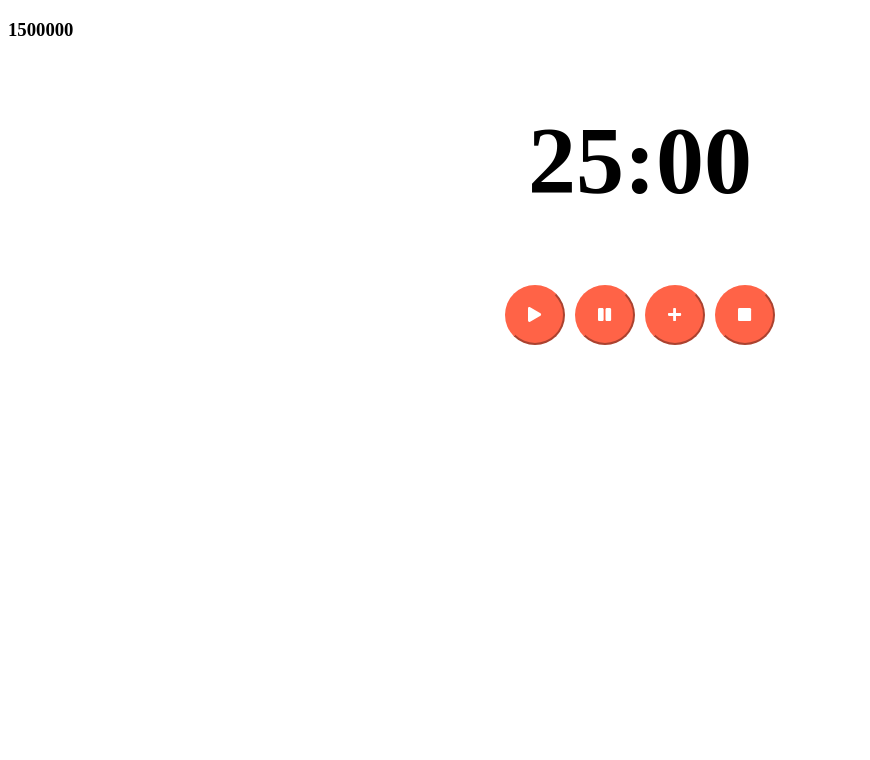
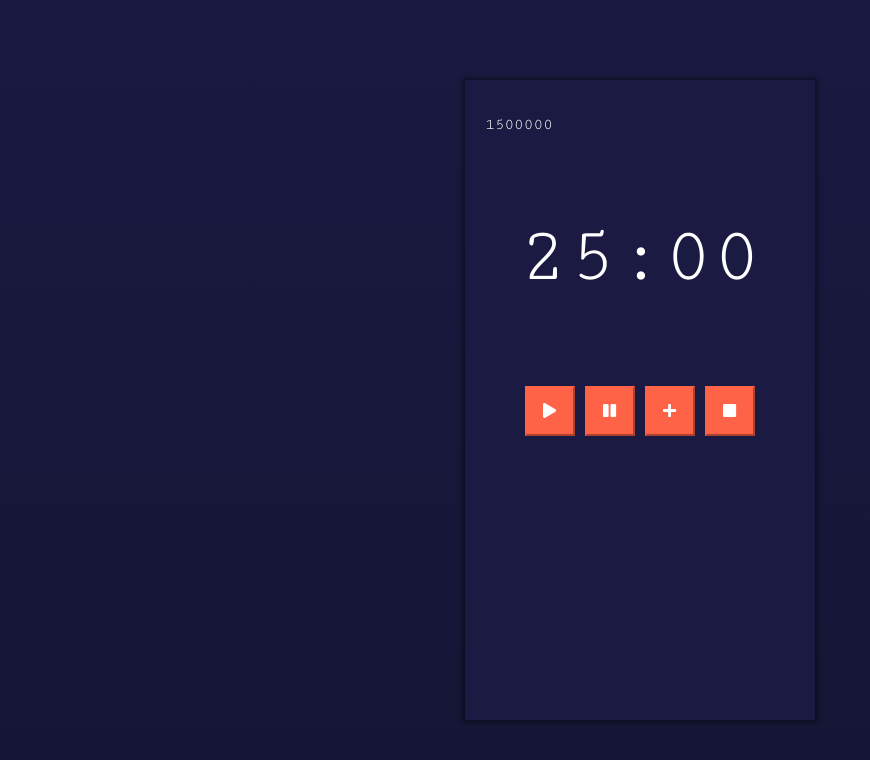
Before and after one commit to fmammoli/pomodoro-timer, a React (Create React App) app: page / in a window 1280 px wide. Shown: the top 760 px of the page, without its empty margins (0-870 px from the left). Built offline with nearby package versions, Linux system fonts and the light colour scheme.

Commit message:
global style w/ styled-components

```diff
--- a/public/index.html
+++ b/public/index.html
@@ -6,6 +6,8 @@
     <meta name="viewport" content="width=device-width, initial-scale=1" />
     <meta name="theme-color" content="#000000" />
 
+    <link rel="preconnect" href="https://fonts.gstatic.com">
+    <link href="https://fonts.googleapis.com/css2?family=Cutive+Mono&display=swap" rel="stylesheet">
 
     <title>Pomodoro</title>
   </head>
--- a/src/App.js
+++ b/src/App.js
@@ -1,5 +1,7 @@
 import React from 'react';
 import Countdown from './components/Countdown';
+import TimerWrapper from './components/TimerWrapper';
+import GlobalStyle from './globalStyle';
 
 function App() {
 
@@ -7,8 +9,10 @@ function App() {
 
   return (
     <div className="App">
-
-      <Countdown/>
+      <GlobalStyle />
+      <TimerWrapper>
+        <Countdown/>
+      </TimerWrapper>
 
     </div>
   );
--- a/src/components/Button/index.js
+++ b/src/components/Button/index.js
@@ -1,8 +1,8 @@
 import styled from 'styled-components';
 
 const Button = styled.button`
-  width: 60px;
-  height: 60px;
+  width: 50px;
+  height: 50px;
   background-color: tomato;
   border-color: tomato;
   color: #fff;
@@ -10,7 +10,7 @@ const Button = styled.button`
   text-align: center;
   line-height: 30px;
   margin: 5px;
-  border-radius: 50%;
+  //border-radius: 50%;
   &:focus {
     outline: 0;
   }
--- a/src/components/Countdown/index.js
+++ b/src/components/Countdown/index.js
@@ -73,14 +73,14 @@ const Countdown = () => {
   function stopTimer() {
     setTimerActive(false);
     setMs(25*60*1000);
-    updateTimer(ms);
+    updateTimer(25*60*1000);
   }
 
   return (
     <>
-      <h3>{ms}</h3>
+      <p>{ms}</p>
 
-      <h1 style={{ fontSize: '6em', textAlign: 'center'}}>{timer}</h1>
+      <p style={{ fontSize: '5em', textAlign: 'center' }}>{timer}</p>
 
       <div style={{ display: 'flex', justifyContent: 'center'}}>
         <Button onClick={startTimer} >
--- /dev/null
+++ b/src/components/TimerWrapper/index.js
@@ -0,0 +1,17 @@
+import styled from 'styled-components';
+
+const TimerWrapper = styled.div`
+  width: 350px;
+  height: 80vh;
+  background-color: #1a1a42;
+  box-shadow: 0px 0px 5px 2px rgba(0,0,0,0.5);
+  padding: 20px;
+  margin: auto;
+  @media only screen and (max-width: 768px) {
+    width: 100vw;
+    height: 100vh;
+    padding: 15px 0;
+  }
+`;
+
+export default TimerWrapper;
--- /dev/null
+++ b/src/globalStyle.js
@@ -0,0 +1,21 @@
+import { createGlobalStyle } from 'styled-components';
+
+const GlobalStyle = createGlobalStyle`
+  * {
+    box-sizing: border-box;
+  }
+  body {
+    margin: 0;
+    padding: 0;
+    background-image: linear-gradient( #1a1a42, #151535 );
+    font-family: 'Cutive Mono', monospace;
+    color: #fff;
+    min-height: 100vh;
+    display: flex;
+    flex-direction: column;
+    justify-content: center;
+    align-items: center;
+  }
+`;
+
+export default GlobalStyle;
```
Also changed, not shown: 11 other files (tests, documents, lock files or other folders).
